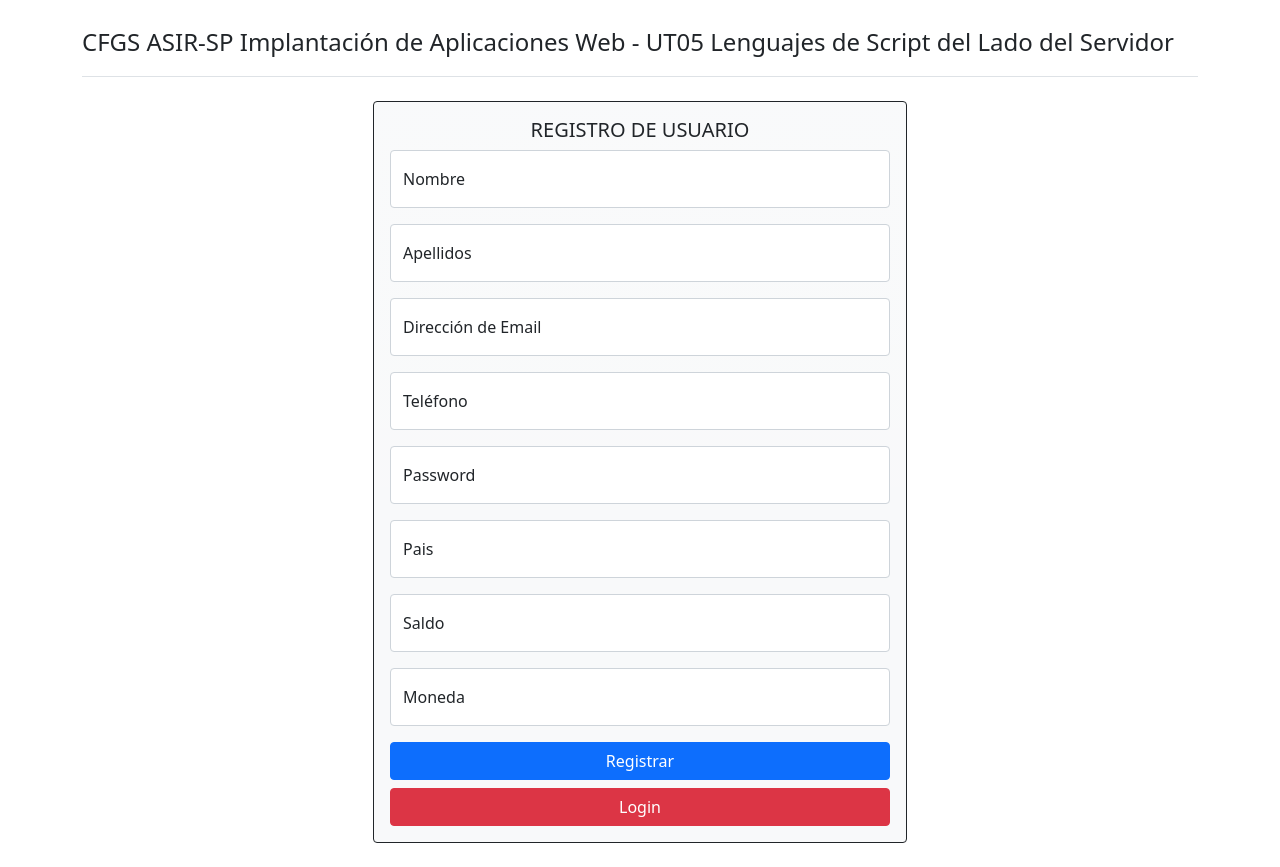
After one commit to mrodara/ut05, a PHP site: page /sesion5/register.php in a window 1280 px wide. The commit adds this page. Run offline with PHP 8.4, Linux system fonts and the light colour scheme.

Commit message:
Profundizando en sesiones php sesion 05

```diff
--- a/assets/menu.php
+++ b/assets/menu.php
@@ -6,6 +6,6 @@
         <a href="http://proyecto.site/ut05/sesion2/sesion2.php" class="btn btn-info btn-lg">sesion2</a>
         <a href="http://proyecto.site/ut05/sesion3/origen.php" class="btn btn-info btn-lg">sesion3</a>
         <a href="http://proyecto.site/ut05/sesion4/repeticion.php" class="btn btn-info btn-lg">sesion4</a>
-        <a href="#" class="btn btn-info btn-lg">sesion5</a>
+        <a href="http://proyecto.site/ut05/sesion5/login.php" class="btn btn-info btn-lg">sesion5</a>
     </div>
 </div>
--- /dev/null
+++ b/sesion5/register.php
@@ -0,0 +1,89 @@
+<?php
+    session_start();
+
+    //Comprobamos que no esté iniciada la sesión del usuario para que no pueda acceder al formulario de registro
+    //si ya está iniciada redirige al perfil del usuario.
+    if(isset($_SESSION['usuario']['session_id'])){
+        header('Location:http://proyecto.site/ut05/sesion5/welcome.php');
+    }
+?>
+
+<!DOCTYPE html>
+<html lang="es">
+<head>
+    <meta charset="UTF-8">
+    <meta http-equiv="X-UA-Compatible" content="IE=edge">
+    <meta name="viewport" content="width=device-width, initial-scale=1.0">
+    <title>Proyecto de pruebas en PHP</title>
+    <link rel="stylesheet" href="http://proyecto.site/ut05/css/bootstrap.css">
+</head>
+<body>
+<main>
+    <div class="container py-4">
+        <header class="pb-3 mb-4 border-bottom">
+        <a href="/" class="d-flex align-items-center text-dark text-decoration-none">
+
+            <span class="fs-4">CFGS ASIR-SP Implantación de Aplicaciones Web - UT05 Lenguajes de Script del Lado del Servidor</span><br>
+
+        </a>
+        </header>
+
+        <!-- Content-->
+        <div class="container">
+            <div class="row justify-content-center">
+                <div class="col-6">
+                    <div class="card text-center bg-light bg-gradient border border-dark">
+                        <div class="card-body">
+                            <h5 class="card-title">REGISTRO DE USUARIO</h5>
+
+                                <form action="newaccount.php" method="post">
+                                    <div class="form-floating mb-3">
+                                        <input class="form-control" type="text" id="txtNombre" name="txtNombre" placeholder="Nombre del usuario" required>
+                                        <label for="txtNombre">Nombre </label>
+                                    </div>
+                                    <div class="form-floating mb-3">
+                                        <input class="form-control" type="text" id="txtApellidos" name="txtApellidos" placeholder="Apellidos del usuario" required>
+                                        <label for="txtApellidos">Apellidos </label>
+                                    </div>
+                                    <div class="form-floating mb-3">
+                                        <input class="form-control" type="email" id="txtEmail" name="txtEmail" placeholder="nombre@dominio.extension" required>
+                                        <label for="txtEmail">Dirección de Email</label>
+                                    </div>
+                                    <div class="form-floating mb-3">
+                                        <input class="form-control" type="text" id="txtTelefono" name="txtTelefono" placeholder="Telefono del usuario" required>
+                                        <label for="txtTelefono">Teléfono </label>
+                                    </div>
+                                    <div class="form-floating mb-3">
+                                        <input class="form-control" type="password" id="txtPassword" name="txtPassword" placeholder="Password" required>
+                                        <label for="txtPassword">Password</label>
+                                    </div>
+                                    <div class="form-floating mb-3">
+                                        <input class="form-control" type="text" id="txtPais" name="txtPais" placeholder="Pais del usuario" required>
+                                        <label for="txtPais">Pais </label>
+                                    </div>
+                                    <div class="form-floating mb-3">
+                                        <input class="form-control" type="number" step="0.01" id="txtSaldo" name="txtSaldo" placeholder="Saldo del usuario" required>
+                                        <label for="txtSaldo">Saldo </label>
+                                    </div>
+                                    <div class="form-floating mb-3">
+                                        <input class="form-control" type="text" id="txtMoneda" name="txtMoneda" placeholder="Moneda del usuario" required>
+                                        <label for="txtMoneda">Moneda </label>
+                                    </div>
+                                    <div class="row">
+                                        <div class="col-12 d-grid gap-2 col-6 mx-auto">
+                                            <button class="btn btn-primary" type="submit">Registrar</button>
+                                            <a class="btn btn-danger" href="login.php">Login</a>
+                                        </div>
+                                    </div>
+                                </form>
+                        </div><!-- fin de card-body-->
+                    </div><!-- fin de card-->
+                </div><!-- fin de col-->
+            </div><!-- fin de row-->
+        </div><!-- fin de container-->
+    </div>
+</main>
+
+    <script src="http://proyecto.site/ut05/js/bootstrap.js"></script>
+</body>
+</html>
```
Also changed, not shown: sesion5/login.php (added, +66 -0 lines), sesion5/logout.php (added, +59 -0 lines), sesion5/newaccount.php (added, +67 -0 lines), sesion5/welcome.php (added, +107 -0 lines).
